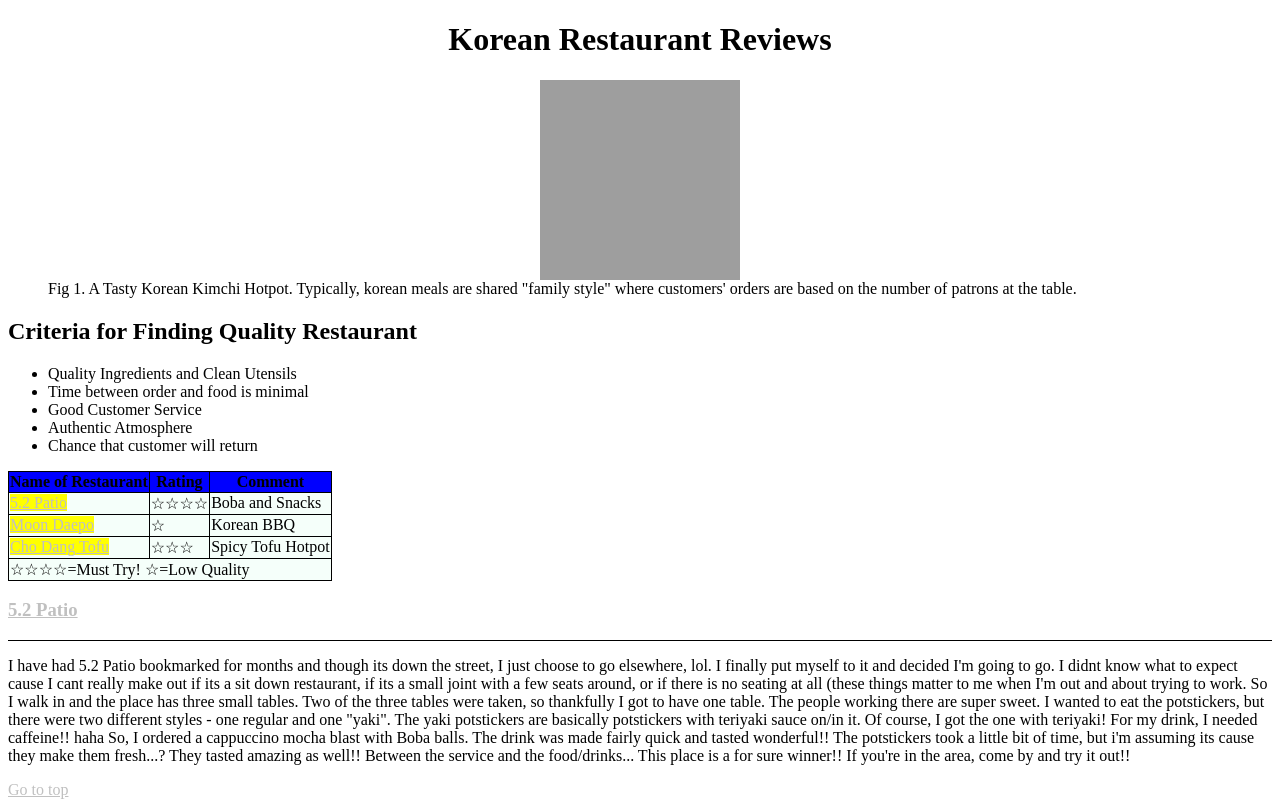
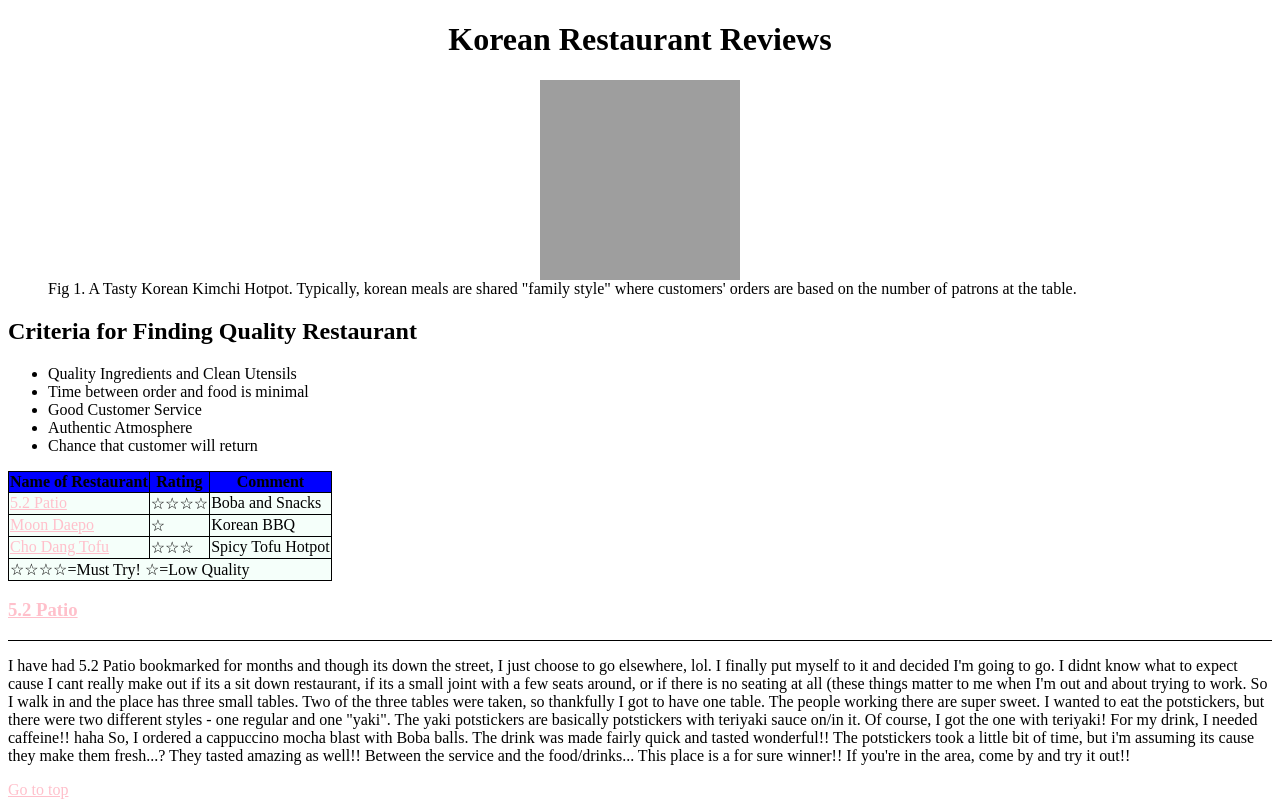
Before and after one commit to charlsonso/html, a plain HTML site: page midterm.html in a window 1280 px wide. Shown: the top 802 px of the page. Drawn offline with Linux system fonts and the light colour scheme; files that its build step writes are made by us from their sources; grey boxes are pictures that could not be loaded.

Commit message:
midtermcss

```diff
--- a/midterm.css
+++ b/midterm.css
@@ -1,11 +1,11 @@
-a {
-	color:silver;
-	background-color:yellow;
+html{
+
+a:link{	color:pink;
 }
 
 a:visited{color:lightblue;}
 
-a:active{color:limegreen;font-weight:bold;}
+a:active{color:limegreen;}
 
 a:hover{color:mistyrose;font-weight:bold;}
 
@@ -17,3 +17,5 @@ table{
 td{
 	background-color:mintcream;
 }
+
+}
```
